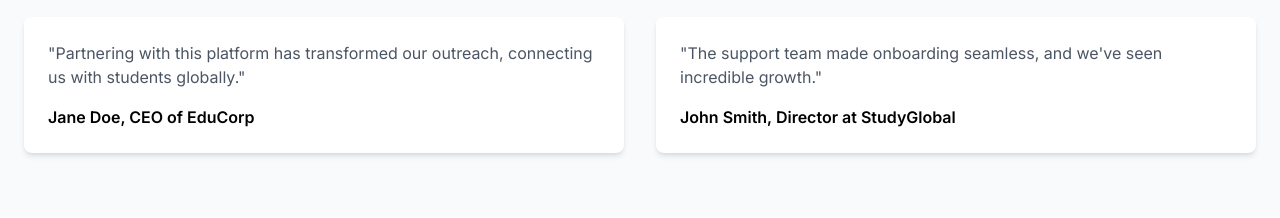
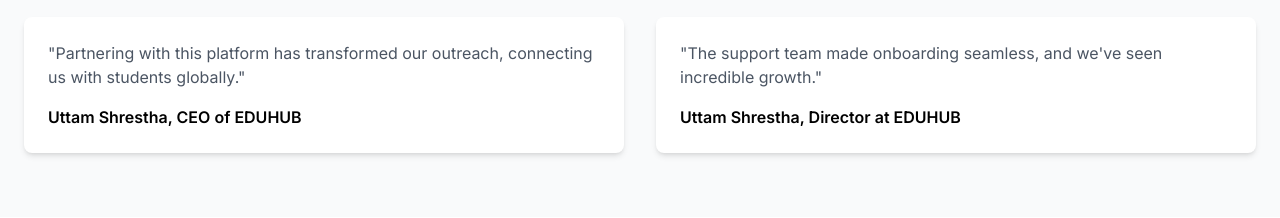
Before and after one commit to laxmansharma1811/EDUHUB-Consultancy, a Django app: page /become-a-partner/ in a window 1280 px wide. Shown: the part 1754-1972 px from the top of the page. Run offline with Django 5.2, Linux system fonts and the light colour scheme; some libraries are stand-ins or nearby versions.

Commit message:
Name changed

```diff
--- a/consultancy_app/templates/become_a_partner.html
+++ b/consultancy_app/templates/become_a_partner.html
@@ -75,11 +75,11 @@
     <div class="grid grid-cols-1 md:grid-cols-2 gap-8">
       <div class="bg-white p-6 rounded-lg shadow-md" data-stagger="2">
         <p class="text-gray-600 mb-4">"Partnering with this platform has transformed our outreach, connecting us with students globally."</p>
-        <p class="font-semibold">Jane Doe, CEO of EduCorp</p>
+        <p class="font-semibold">Uttam Shrestha, CEO of EDUHUB</p>
       </div>
       <div class="bg-white p-6 rounded-lg shadow-md" data-stagger="3">
         <p class="text-gray-600 mb-4">"The support team made onboarding seamless, and we've seen incredible growth."</p>
-        <p class="font-semibold">John Smith, Director at StudyGlobal</p>
+        <p class="font-semibold">Uttam Shrestha, Director at EDUHUB</p>
       </div>
     </div>
   </div>
--- a/consultancy_app/templates/blogs.html
+++ b/consultancy_app/templates/blogs.html
@@ -48,7 +48,7 @@
                                      alt="Dr. Rajesh Sharma"
                                      class="w-8 h-8 rounded-full mr-2"
                                      loading="lazy">
-                                <span class="text-gray-600 text-sm">Dr. Rajesh Sharma</span>
+                                <span class="text-gray-600 text-sm">Sangita Adhikari</span>
                             </div>
                         </div>
                     </article>
@@ -73,7 +73,7 @@
                                      alt="Anita Gurung"
                                      class="w-8 h-8 rounded-full mr-2"
                                      loading="lazy">
-                                <span class="text-gray-600 text-sm">Anita Gurung</span>
+                                <span class="text-gray-600 text-sm">Razzu Shrestha</span>
                             </div>
                         </div>
                     </article>
@@ -98,7 +98,7 @@
                                      alt="Bikram Thapa"
                                      class="w-8 h-8 rounded-full mr-2"
                                      loading="lazy">
-                                <span class="text-gray-600 text-sm">Bikram Thapa</span>
+                                <span class="text-gray-600 text-sm">Sonika Sitaula</span>
                             </div>
                         </div>
                     </article>
```
